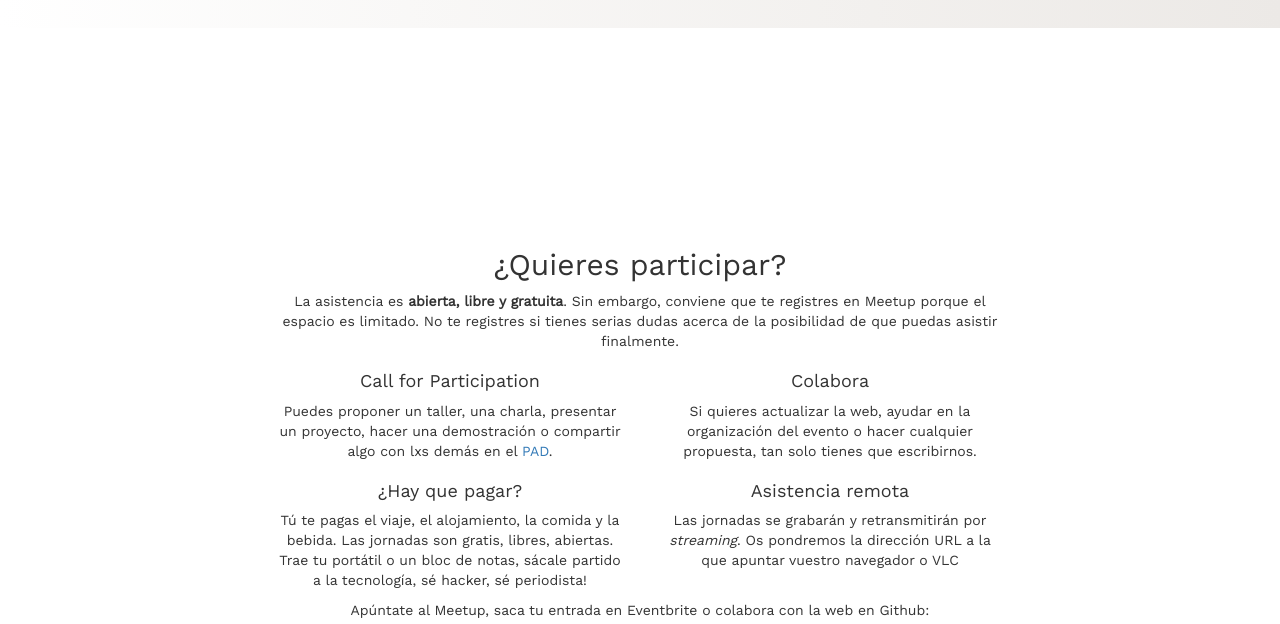
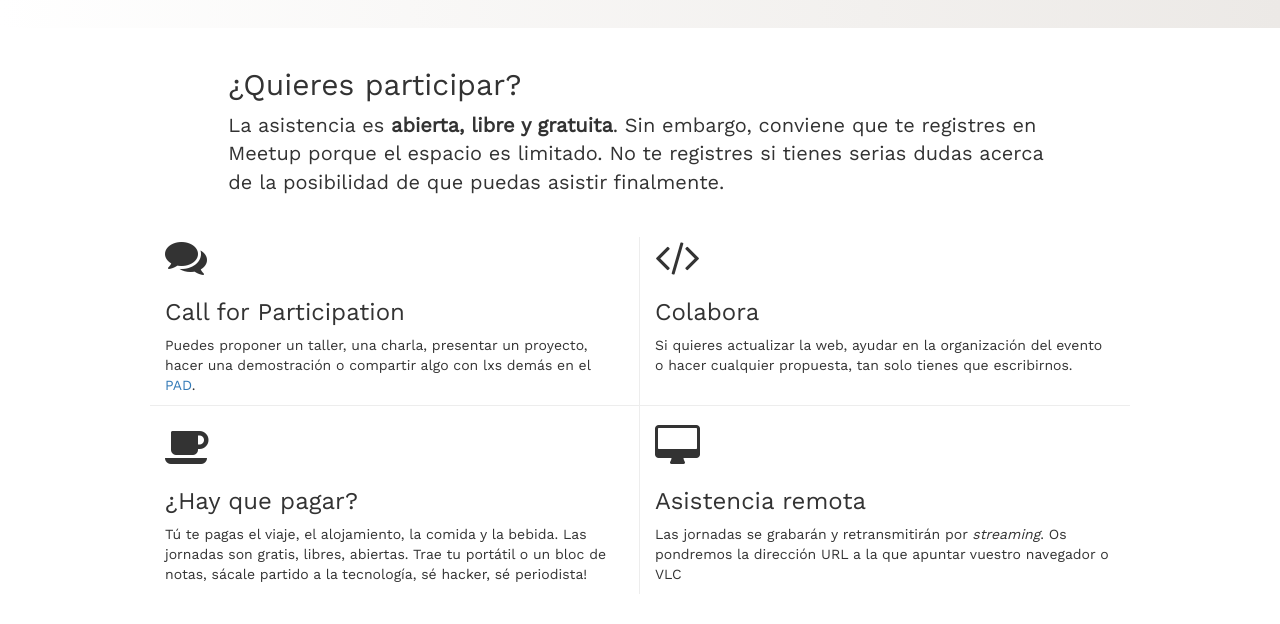
Before and after one commit to OKFN-Spain/jpd16, a plain HTML site: page index.html in a window 1280 px wide. Shown: the part 1286-1910 px from the top of the page. Drawn offline with nearby package versions, Linux system fonts and the light colour scheme.

Commit message:
matrix section

```diff
--- a/css/main.css
+++ b/css/main.css
@@ -1,3 +1,6 @@
+/*
+* Main stuff & utilities
+*/
 html {
     font-size: 62.5%;
 }
@@ -7,9 +10,6 @@ body {
 .col-center {
     margin: 0 auto;
     float: none;
-}
-.u-borderRight {
-    border-right: 1px solid rgba(220,220,220,0.5);
 }
 .m-b-1 {
     margin-bottom: 1rem;
@@ -59,6 +59,18 @@ body {
 .p-t-4 {
     padding-top: 4rem;
 }
+.u-borderBottom {
+    border-bottom: 1px solid rgba(220,220,220,0.5);
+}
+.u-borderRight {
+    border-right: 1px solid rgba(220,220,220,0.5);
+}
+.navbar {
+    position: absolute;
+    margin: 0;
+    width: 100%;
+    background-color: rgba(0,0,0,0.5);
+}
 .separator {
     border-top: 1px solid rgba(255,255,255,0.2);
     max-width: 400px;
@@ -72,13 +84,19 @@ body {
 .navbar-collapse a:hover {
     color: rgb(30,30,30);
 }
+
+/*
+* Sections
+*/
+
+/* Intro */
 .intro {
     height: 100vh;
     display: flex;
     align-items: center;
     justify-content: center;
     text-align: center;
-    background: url(img/cover.jpg) no-repeat bottom center scroll;
+    background: url(/img/cover.jpg) no-repeat bottom center scroll;
     background-size: cover;
     color: rgb(255,255,255);
 }
@@ -95,19 +113,12 @@ body {
     background: -webkit-linear-gradient(to left, #ECE9E6 , #FFFFFF); /* Chrome 10-25, Safari 5.1-6 */
     background: linear-gradient(to left, #ECE9E6 , #FFFFFF); /* W3C, IE 10+/ Edge, Firefox 16+, Chrome 26+, Opera 12+, Safari 7+ */
 }
-.summaryText {
+.text {
     font-size: 2rem;
 }
 .summaryDesc {
     color: rgb(111, 124, 130);
     border-bottom: 1px solid rgba(220,220,220,0.5);
-}
-.first-column {
-    border-right: 1px solid rgba(220,220,220,0.5);
-}
-.black {
-    background-color: black;
-    color: white;
 }
 .summaryList {
     list-style-type: none;
@@ -115,6 +126,12 @@ body {
     font-size: 1.5rem;
 }
 
+/*
+* Join us
+*/
+.matrix {
+    padding: 2rem 0 2rem 0;
+}
 .col-md-6 li {
     margin-bottom: 10px;
 }
@@ -160,9 +177,6 @@ body {
     margin-bottom: 40px;
 }
 
-.navbar-custom {
-    background-color: rgba(0,0,0,0.5);
-}
 
 @media(max-width:992px) {
     .col-md-6 {
@@ -177,7 +191,10 @@ body {
 }
 
 
-@media(min-width:767px) {
+@media(min-width: 768px) {
+    .matrix {
+        padding: 3rem 15rem 5rem 15rem;
+    }
     #presentacion.content-section {
         padding: 160px 0;
     }
@@ -189,12 +206,6 @@ body {
     #asiste {
         padding-top: 100px;
     }
-
-    #participa {
-        padding-top: 80px;
-        padding-bottom: 50px;
-    }
-
     #organizacion {
         padding-top: 150px;
         padding-bottom: 100px;
--- a/index.html
+++ b/index.html
@@ -24,8 +24,8 @@
         <![endif]-->
     </head>
 
-    <body id="page-top" data-spy="scroll" data-target=".navbar-fixed-top">
-        <nav class="navbar navbar-custom navbar-fixed-top" role="navigation">
+    <body>
+        <nav class="navbar" role="navigation">
             <div class="container">
                 <div class="navbar-header">
                     <button type="button" class="navbar-toggle" data-toggle="collapse" data-target=".navbar-main-collapse">
@@ -56,6 +56,7 @@
         </nav>
 
         <div class="container-fluid">
+            <section id="cover">
                 <div class="row">
                     <div class="intro">
                         <div class="col-md-6 col-center">
@@ -67,15 +68,17 @@
                         </div>
                     </div>
                 </div>
+            </section>
 
+            <section id="presentacion">
                 <div class="row">
                     <div class="summary p-t-4 p-b-4">
                         <div class="col-md-7 col-center">
                             <img class="img-responsive center-block m-b-2 hidden-xs" src="img/logo.svg" alt="Banner IV Jornadas de Periodismo de Datos, 5-7 Mayo 2016, Madrid. El poder está en los datos, #jpd16"/>
                             <img class="img-responsive center-block m-b-2 visible-xs" src="img/logo-mobile.svg" alt="Banner IV Jornadas de Periodismo de Datos, 5-7 Mayo 2016, Madrid. El poder está en los datos, #jpd16"/>
 
-                        <p class="summaryText">Por cuarto año consecutivo, Open Knowledge España organiza la conferencia anual de Periodismo de Datos y Datos Abiertos.</p>
-        	            <p class="summaryText m-b-2">En esta ocasión, la celebraremos solo en Madrid.</p>
+                            <p class="text">Por cuarto año consecutivo, Open Knowledge España organiza la conferencia anual de Periodismo de Datos y Datos Abiertos.</p>
+            	            <p class="text m-b-2">En esta ocasión, la celebraremos solo en Madrid.</p>
 
                             <div class="row columns">
                     		    <div class="col-xs-6 u-borderRight">
@@ -103,48 +106,53 @@
                         </div>
                     </div>
                 </div>
+            </section>
 
-            <section id="participa" class="content-section text-center">
-                <div class="download-section">
-                    <div class="container">
-                        <div class="col-lg-8 col-lg-offset-2">
+            <section id="participa">
+                <div class="row">
+                    <div class="col-md-8 col-center m-t-4">
                         <h2>¿Quieres participar?</h2>
-                            <p>La asistencia es <b>abierta, libre y gratuita</b>. Sin embargo, conviene que te registres en Meetup porque el espacio es limitado. No te registres si tienes serias dudas acerca de la posibilidad de que puedas asistir finalmente.</p>
+                        <p class="text">La asistencia es <b>abierta, libre y gratuita</b>. Sin embargo, conviene que te registres en Meetup porque el espacio es limitado. No te registres si tienes serias dudas acerca de la posibilidad de que puedas asistir finalmente.</p>
+                    </div>
+                </div>
 
-                            <div class="row">
-                                <div class="col-md-6">
-                                    <h4>Call for Participation</h4>
+                <div class="matrix">
+                    <div class="row u-borderBottom">
+                        <div class="col-xs-6 u-borderRight">
+                            <i class="fa fa-comments fa-3x"></i>
+                            <h3>Call for Participation</h3>
     			            <p>Puedes proponer un taller, una charla, presentar un proyecto, hacer una demostración o compartir algo con lxs demás en el <a href="https://pad.okfn.org/p/jpd16-cfp">PAD</a>.</p>
                         </div>
-
-                                <div class="col-md-6">
-                                    <h4>Colabora</h4>
+                        <div class="col-xs-6">
+                            <i class="fa fa-code fa-3x"></i>
+                            <h3>Colabora</h3>
     			            <p>Si quieres actualizar la web, ayudar en la organización del evento o hacer cualquier propuesta, tan solo tienes que escribirnos.</p>
                         </div>
                     </div>
 
                     <div class="row">
-                                <div class="col-md-6">
-                                    <h4>¿Hay que pagar?</h4>
+                        <div class="col-xs-6 u-borderRight p-t-2">
+                            <i class="fa fa-coffee fa-3x"></i>
+                            <h3>¿Hay que pagar?</h3>
     			            <p>Tú te pagas el viaje, el alojamiento, la comida y la bebida. Las jornadas son gratis, libres, abiertas. Trae tu portátil o un bloc de notas, sácale partido a la tecnología, sé hacker, sé periodista!</p>
                         </div>
-
-                                <div class="col-md-6">
-                                    <h4>Asistencia remota</h4>
+                        <div class="col-xs-6 p-t-2">
+                            <i class="fa fa-desktop fa-3x"></i>
+                            <h3>Asistencia remota</h3>
     			            <p>Las jornadas se grabarán y retransmitirán por <i>streaming</i>. Os pondremos la dirección URL a la que apuntar vuestro navegador o VLC</p>
                         </div>
                     </div>
+                </div>
 
-                            <p>Apúntate al Meetup, saca tu entrada en Eventbrite o colabora con la web en Github:</p>
+                <div class="row">
+                    <div class="col-md-5 col-center text-center">
+                        <p class="text balance-text">Apúntate al Meetup, saca tu entrada en Eventbrite o colabora con la web en Github:</p>
         		        <ul class="list-inline banner-social-buttons">
         		            <li><a href="http://www.meetup.com/es-ES/Madrid-Periodismo-de-datos-Meetup/events/229406917/" class="btn btn-default btn-lg"><i class="fa fa-group"></i> <span class="network-name">Meetup</span></a></li>
         		            <li><a href="https://www.eventbrite.es/e/entradas-iv-jornadas-de-periodismo-de-datos-23199709957" class="btn btn-default btn-lg"><i class="fa fa-calendar-check-o"></i> <span class="network-name">Eventbrite</span></a></li>
         		            <li><a href="https://github.com/okfn-spain" class="btn btn-default btn-lg"><i class="fa fa-github fa-fw"></i> <span class="network-name">Github</span></a></li>
         		        </ul>
                     </div>
-                    </div>
-        	        <a href="#programa" class="btn btn-circle page-scroll" style="border: 4px solid white !important;color:white">
-        	        <i class="fa fa-angle-double-down fa-inverse animated" style='color: white;'></i> </a>
                 </div>
             </section>
 
```
Lines whose indentation alone changed are shown as unchanged.
